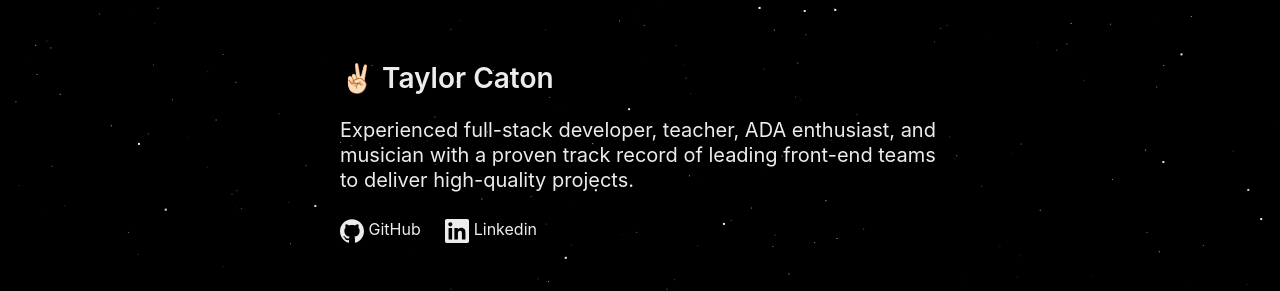
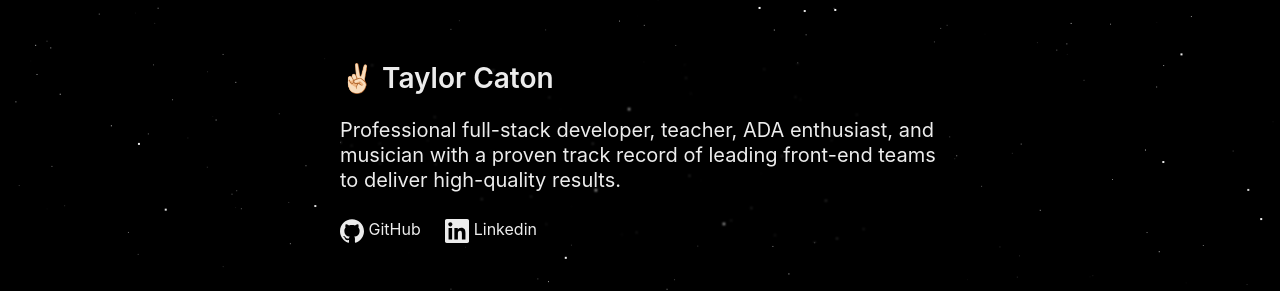
Before and after one commit to taylorcaton/taylorcaton.github.io, a Vue app: page / in a window 1280 px wide. Both pictures are taken after a click on the button "Toggle Animation". Shown: the part 247-538 px from the top of the page. Built offline with nearby package versions, Linux system fonts and the light colour scheme.

Commit message:
Take emoji out of gemini animation, update wording for blurb, add slight blur

```diff
--- a/src/components/Portfolio.vue
+++ b/src/components/Portfolio.vue
@@ -2,20 +2,20 @@
 <template>
   <section class="container" :class="{ rock: this.isAnimated }">
     <div class="heading-container">
-      <h1 class="title is-spaced" :class="{ gemini: this.isAnimated }">
-        <span :class="{ wave: this.isAnimated }">✌🏻</span>
-        Taylor Caton
+      <h1 class="title is-spaced">
+        <span :class="{ wave: this.isAnimated }">✌🏻&nbsp;</span>
+        <span :class="{ gemini: this.isAnimated }">Taylor Caton</span>
       </h1>
       <p
         v-show="this.isAnimated"
         class="subtitle"
         id="typewriter"
-        aria-label="Experienced full-stack developer, teacher, ADA enthusiast, and musician with a proven track record of leading
-        front-end teams to deliver high-quality projects.">
+        aria-label="Professional full-stack developer, teacher, ADA enthusiast, and musician with a proven track record of leading
+        front-end teams to deliver high-quality results.">
       </p>
       <p v-show="!this.isAnimated" class="subtitle">
-        Experienced full-stack developer, teacher, ADA enthusiast, and musician with a proven track record of leading
-        front-end teams to deliver high-quality projects.
+        Professional full-stack developer, teacher, ADA enthusiast, and musician with a proven track record of leading
+        front-end teams to deliver high-quality results.
       </p>
       <a href="https://github.com/taylorcaton" target="_blank">
         <svg role="img" viewBox="0 0 24 24" xmlns="http://www.w3.org/2000/svg" class="github-logo">
@@ -87,7 +87,7 @@ export default {
           .pauseFor(300)
           .deleteChars(9)
           .typeString('<strong style="color:#ffe81f">teacher</strong>, <strong style="color:#ffe81f">ADA enthusiast</strong>, and <strong style="color:#ffe81f">musician</strong> ')
-          .typeString('with a proven track record of leading front-end teams to deliver high-quality projects.')
+          .typeString('with a proven track record of leading front-end teams to deliver high-quality results.')
           .pauseFor(1000)
           .start();
       }
@@ -136,6 +136,7 @@ p {
 .heading-container {
   margin: 100px 25px;
   width: 100%;
+  backdrop-filter: blur(1.3px);
 
   @media (min-width: 768px) {
     width: 600px;
```
